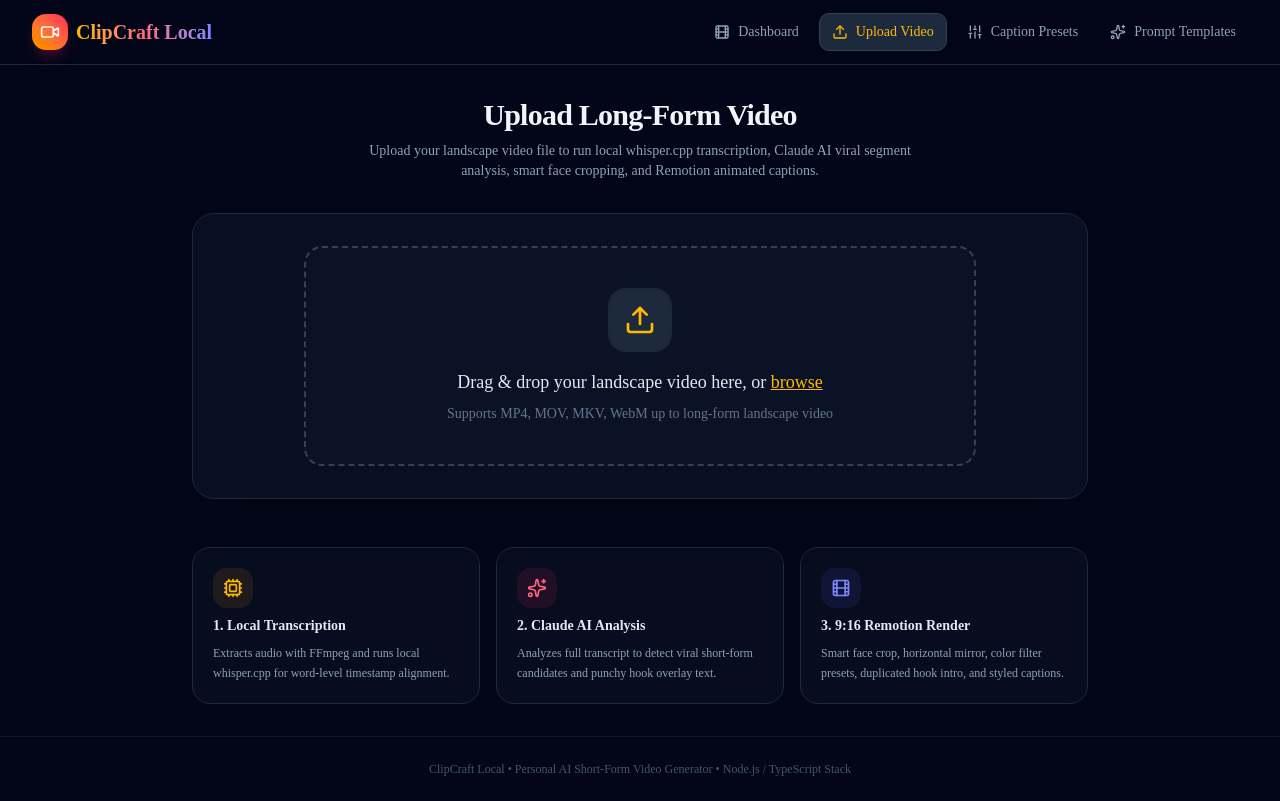
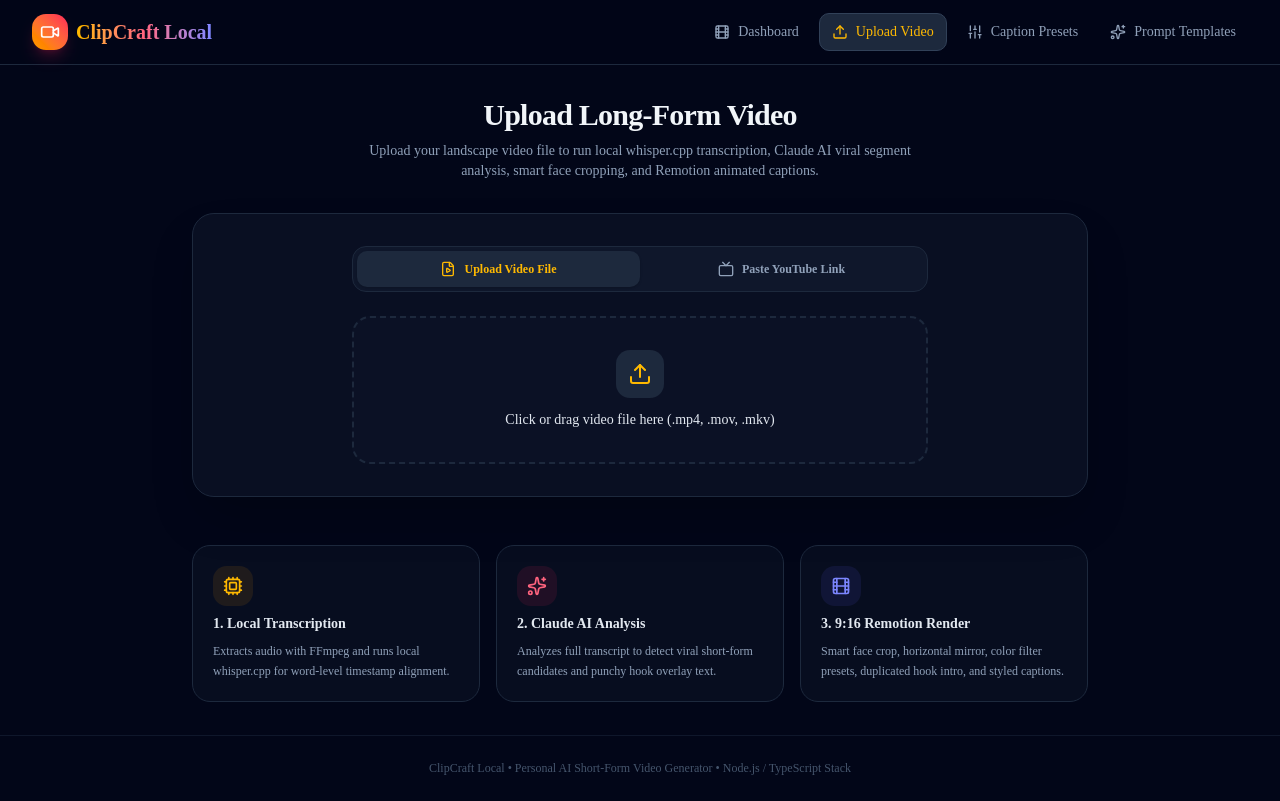
Before and after one commit to mohsinexpenses-creator/clipcraft-local, a Next.js app: page /upload in a window 1280 px wide. Built offline with nearby package versions, Linux system fonts and the light colour scheme.

Commit message:
Fix spawn ffmpeg ENOENT on Windows, add YouTube URL video input, and simplify UI
Co-authored-by: arena-agent <297053741+arena-agent@users.noreply.github.com>

```diff
--- a/app/api/upload/route.ts
+++ b/app/api/upload/route.ts
@@ -4,15 +4,30 @@
 import { saveVideo } from '@/lib/db';
 import { getVideoMetadata } from '@/lib/ffmpeg';
 import { transcribeVideo } from '@/lib/whisper';
+import { downloadYoutubeVideo } from '@/lib/youtube';
 import { VideoRecord } from '@/lib/types';
 
 export async function POST(request: Request) {
   try {
-    const formData = await request.formData();
-    const file = formData.get('file') as File | null;
+    const contentType = request.headers.get('content-type') || '';
 
-    if (!file) {
-      return NextResponse.json({ error: 'No video file provided' }, { status: 400 });
+    let file: File | null = null;
+    let youtubeUrl: string | null = null;
+
+    if (contentType.includes('multipart/form-data')) {
+      const formData = await request.formData();
+      file = formData.get('file') as File | null;
+      youtubeUrl = (formData.get('youtubeUrl') as string) || null;
+    } else if (contentType.includes('application/json')) {
+      const body = await request.json();
+      youtubeUrl = body.youtubeUrl || null;
+    }
+
+    if (!file && (!youtubeUrl || !youtubeUrl.trim())) {
+      return NextResponse.json(
+        { error: 'Please provide either a video file or a valid YouTube URL.' },
+        { status: 400 }
+      );
     }
 
     const videoId = `vid_${Date.now()}_${Math.random().toString(36).substring(7)}`;
@@ -22,29 +37,56 @@
     }
 
     const filePath = path.join(uploadsDir, 'original.mp4');
-    const bytes = await file.arrayBuffer();
-    const buffer = Buffer.from(bytes);
+    let originalName = 'Uploaded Video';
+    let fileSize = 0;
+    let duration = 0;
 
-    fs.writeFileSync(filePath, buffer);
+    if (youtubeUrl && youtubeUrl.trim()) {
+      console.log(`[API Upload] Processing YouTube URL: ${youtubeUrl}`);
+      try {
+        const ytInfo = await downloadYoutubeVideo(youtubeUrl.trim(), filePath);
+        originalName = ytInfo.title;
+        duration = ytInfo.duration;
 
-    console.log(`[API Upload] Saved video file ${file.name} to ${filePath} (${buffer.length} bytes)`);
+        if (fs.existsSync(filePath)) {
+          fileSize = fs.statSync(filePath).size;
+        }
+      } catch (err: any) {
+        console.error('[API Upload] YouTube download error:', err);
+        return NextResponse.json(
+          { error: `YouTube download failed: ${err.message || String(err)}` },
+          { status: 500 }
+        );
+      }
+    } else if (file) {
+      originalName = file.name;
+      const bytes = await file.arrayBuffer();
+      const buffer = Buffer.from(bytes);
+      fs.writeFileSync(filePath, buffer);
+      fileSize = buffer.length;
+      console.log(`[API Upload] Saved uploaded file ${file.name} (${fileSize} bytes)`);
+    }
 
-    // Get video metadata using FFmpeg
-    let metadata = { duration: 0, width: 1920, height: 1080, fps: 30 };
+    // Get metadata from FFmpeg
+    let metadata = { duration: duration || 0, width: 1920, height: 1080, fps: 30 };
     try {
-      metadata = await getVideoMetadata(filePath);
+      const ffmpegMeta = await getVideoMetadata(filePath);
+      if (ffmpegMeta.duration > 0) metadata.duration = ffmpegMeta.duration;
+      metadata.width = ffmpegMeta.width || 1920;
+      metadata.height = ffmpegMeta.height || 1080;
+      metadata.fps = ffmpegMeta.fps || 30;
     } catch (e) {
-      console.warn('[API Upload] Metadata extraction error:', e);
+      console.warn('[API Upload] FFmpeg metadata extraction warning:', e);
     }
 
     const videoRecord: VideoRecord = {
       _id: videoId,
-      originalName: file.name,
+      originalName,
       filePath,
       duration: metadata.duration,
       width: metadata.width,
       height: metadata.height,
-      fileSize: buffer.length,
+      fileSize,
       status: 'uploaded',
       createdAt: new Date().toISOString(),
       updatedAt: new Date().toISOString(),
@@ -62,7 +104,7 @@
   } catch (err: any) {
     console.error('[API Upload] Error uploading video:', err);
     return NextResponse.json(
-      { error: err.message || 'Failed to upload video' },
+      { error: err.message || 'Failed to process video' },
       { status: 500 }
     );
   }
@@ -79,7 +121,7 @@
       video.transcript = transcript;
       video.status = 'transcribed';
       await saveVideo(video);
-      console.log(`[Background Transcribe] Finished transcription for video ${videoId}. Segments: ${transcript.segments.length}`);
+      console.log(`[Background Transcribe] Finished transcription for video ${videoId}.`);
     }
   } catch (err) {
     console.error(`[Background Transcribe] Failed for video ${videoId}:`, err);
--- a/components/video-uploader.tsx
+++ b/components/video-uploader.tsx
@@ -2,14 +2,16 @@
 
 import React, { useState, useRef } from 'react';
 import { useRouter } from 'next/navigation';
-import { Upload, Film, Loader2, CheckCircle, AlertCircle } from 'lucide-react';
+import { Upload, Tv, Loader2, CheckCircle, AlertCircle, FileVideo } from 'lucide-react';
 
 export const VideoUploader = () => {
   const router = useRouter();
   const fileInputRef = useRef<HTMLInputElement>(null);
+
+  const [activeTab, setActiveTab] = useState<'file' | 'youtube'>('file');
   const [selectedFile, setSelectedFile] = useState<File | null>(null);
-  const [isUploading, setIsUploading] = useState(false);
-  const [uploadProgress, setUploadProgress] = useState(0);
+  const [youtubeUrl, setYoutubeUrl] = useState('');
+  const [isProcessing, setIsProcessing] = useState(false);
   const [statusMessage, setStatusMessage] = useState<string | null>(null);
   const [errorMessage, setErrorMessage] = useState<string | null>(null);
 
@@ -20,32 +22,17 @@
     }
   };
 
-  const handleDrop = (e: React.DragEvent<HTMLDivElement>) => {
-    e.preventDefault();
-    if (e.dataTransfer.files && e.dataTransfer.files[0]) {
-      const file = e.dataTransfer.files[0];
-      if (file.type.startsWith('video/')) {
-        setSelectedFile(file);
-        setErrorMessage(null);
-      } else {
-        setErrorMessage('Please upload a valid video file (.mp4, .mov, .mkv, .webm)');
-      }
-    }
-  };
-
-  const handleUpload = async () => {
+  const handleUploadFile = async () => {
     if (!selectedFile) return;
 
-    setIsUploading(true);
-    setUploadProgress(10);
-    setStatusMessage('Uploading video file to local storage...');
+    setIsProcessing(true);
+    setStatusMessage('Uploading video file...');
     setErrorMessage(null);
 
     try {
       const formData = new FormData();
       formData.append('file', selectedFile);
 
-      setUploadProgress(40);
       const res = await fetch('/api/upload', {
         method: 'POST',
         body: formData,
@@ -56,35 +43,89 @@
         throw new Error(errData.error || 'Upload failed');
       }
 
-      setUploadProgress(80);
-      setStatusMessage('Video saved! Starting audio extraction & transcription pipeline...');
+      const data = await res.json();
+      setStatusMessage('Upload complete! Redirecting to dashboard...');
+
+      setTimeout(() => {
+        router.push(`/?videoId=${data.video._id}`);
+      }, 1000);
+    } catch (err: any) {
+      console.error('Upload error:', err);
+      setErrorMessage(err.message || 'Failed to upload video');
+      setIsProcessing(false);
+    }
+  };
+
+  const handleProcessYoutube = async () => {
+    if (!youtubeUrl.trim()) return;
+
+    setIsProcessing(true);
+    setStatusMessage('Fetching video from YouTube...');
+    setErrorMessage(null);
+
+    try {
+      const res = await fetch('/api/upload', {
+        method: 'POST',
+        headers: { 'Content-Type': 'application/json' },
+        body: JSON.stringify({ youtubeUrl: youtubeUrl.trim() }),
+      });
+
+      if (!res.ok) {
+        const errData = await res.json();
+        throw new Error(errData.error || 'YouTube download failed');
+      }
 
       const data = await res.json();
-      const videoId = data.video._id;
-
-      setUploadProgress(100);
-      setStatusMessage('Upload complete! Redirecting to video dashboard...');
+      setStatusMessage('YouTube video fetched! Redirecting to dashboard...');
 
       setTimeout(() => {
-        router.push(`/?videoId=${videoId}`);
-      }, 1200);
+        router.push(`/?videoId=${data.video._id}`);
+      }, 1000);
     } catch (err: any) {
-      console.error('Upload error:', err);
-      setErrorMessage(err.message || 'Error uploading video file');
-      setIsUploading(false);
+      console.error('YouTube error:', err);
+      setErrorMessage(err.message || 'Failed to fetch YouTube video');
+      setIsProcessing(false);
     }
   };
 
   return (
-    <div className="w-full max-w-2xl mx-auto">
+    <div className="w-full max-w-xl mx-auto space-y-6">
+      {/* Tab Selector */}
+      <div className="flex rounded-xl bg-slate-900 p-1 border border-slate-800">
+        <button
+          onClick={() => { setActiveTab('file'); setErrorMessage(null); }}
+          className={`flex-1 flex items-center justify-center gap-2 py-2.5 rounded-lg text-xs font-bold transition ${
+            activeTab === 'file'
+              ? 'bg-slate-800 text-amber-400 shadow-sm'
+              : 'text-slate-400 hover:text-slate-200'
+          }`}
+        >
+          <FileVideo className="h-4 w-4" />
+          Upload Video File
+        </button>
+
+        <button
+          onClick={() => { setActiveTab('youtube'); setErrorMessage(null); }}
+          className={`flex-1 flex items-center justify-center gap-2 py-2.5 rounded-lg text-xs font-bold transition ${
+            activeTab === 'youtube'
+              ? 'bg-slate-800 text-red-400 shadow-sm'
+              : 'text-slate-400 hover:text-slate-200'
+          }`}
+        >
+          <Tv className="h-4 w-4" />
+          Paste YouTube Link
+        </button>
+      </div>
+
+      {/* Tab 1: File Dropzone */}
+      {activeTab === 'file' && (
+        <div className="space-y-4">
           <div
-        onDragOver={(e) => e.preventDefault()}
-        onDrop={handleDrop}
             onClick={() => fileInputRef.current?.click()}
-        className={`relative flex flex-col items-center justify-center rounded-2xl border-2 border-dashed p-10 text-center cursor-pointer transition-all ${
+            className={`flex flex-col items-center justify-center rounded-2xl border-2 border-dashed p-8 text-center cursor-pointer transition ${
               selectedFile
-            ? 'border-amber-500/50 bg-amber-500/5'
-            : 'border-slate-700 bg-slate-900/50 hover:border-slate-500 hover:bg-slate-900'
+                ? 'border-amber-500/60 bg-amber-500/5'
+                : 'border-slate-800 bg-slate-900/40 hover:border-slate-700'
             }`}
           >
             <input
@@ -95,61 +136,77 @@
               className="hidden"
             />
 
-        <div className="mb-4 flex h-16 w-16 items-center justify-center rounded-2xl bg-slate-800 text-amber-400 shadow-inner">
-          {selectedFile ? <Film className="h-8 w-8" /> : <Upload className="h-8 w-8" />}
+            <div className="mb-3 flex h-12 w-12 items-center justify-center rounded-xl bg-slate-800 text-amber-400">
+              <Upload className="h-6 w-6" />
             </div>
 
             {selectedFile ? (
               <div>
-            <p className="text-lg font-semibold text-slate-100">{selectedFile.name}</p>
-            <p className="text-sm text-slate-400 mt-1">
-              {(selectedFile.size / (1024 * 1024)).toFixed(1)} MB • Click to change file
+                <p className="text-sm font-semibold text-slate-100">{selectedFile.name}</p>
+                <p className="text-xs text-slate-400 mt-1">
+                  {(selectedFile.size / (1024 * 1024)).toFixed(1)} MB • Click to change
                 </p>
               </div>
             ) : (
               <div>
-            <p className="text-lg font-medium text-slate-200">
-              Drag & drop your landscape video here, or <span className="text-amber-400 underline">browse</span>
-            </p>
-            <p className="text-sm text-slate-500 mt-2">
-              Supports MP4, MOV, MKV, WebM up to long-form landscape video
+                <p className="text-sm font-medium text-slate-200">
+                  Click or drag video file here (.mp4, .mov, .mkv)
                 </p>
               </div>
             )}
           </div>
 
+          {selectedFile && !isProcessing && (
+            <button
+              onClick={handleUploadFile}
+              className="w-full py-3 rounded-xl bg-gradient-to-r from-amber-500 to-rose-500 text-white font-bold text-sm shadow-md hover:opacity-95 transition cursor-pointer"
+            >
+              Upload & Process Video
+            </button>
+          )}
+        </div>
+      )}
+
+      {/* Tab 2: YouTube URL Input */}
+      {activeTab === 'youtube' && (
+        <div className="space-y-4">
+          <div className="rounded-2xl border border-slate-800 bg-slate-900/40 p-6 space-y-3">
+            <label className="block text-xs font-semibold text-slate-300">
+              Paste YouTube Video URL
+            </label>
+            <input
+              type="text"
+              placeholder="https://www.youtube.com/watch?v=..."
+              value={youtubeUrl}
+              onChange={(e) => { setYoutubeUrl(e.target.value); setErrorMessage(null); }}
+              className="w-full rounded-xl bg-slate-950 border border-slate-800 p-3 text-xs text-slate-100 focus:border-red-500 focus:outline-none"
+            />
+          </div>
+
+          {youtubeUrl.trim() && !isProcessing && (
+            <button
+              onClick={handleProcessYoutube}
+              className="w-full py-3 rounded-xl bg-gradient-to-r from-red-500 to-amber-500 text-white font-bold text-sm shadow-md hover:opacity-95 transition cursor-pointer flex items-center justify-center gap-2"
+            >
+              <Tv className="h-4 w-4" />
+              Fetch YouTube Video
+            </button>
+          )}
+        </div>
+      )}
+
+      {/* Messages */}
       {errorMessage && (
-        <div className="mt-4 flex items-center gap-2 rounded-xl bg-rose-500/10 border border-rose-500/20 p-4 text-sm text-rose-400">
-          <AlertCircle className="h-5 w-5 shrink-0" />
+        <div className="flex items-center gap-2 rounded-xl bg-rose-500/10 border border-rose-500/20 p-3.5 text-xs text-rose-400">
+          <AlertCircle className="h-4 w-4 shrink-0" />
           <span>{errorMessage}</span>
         </div>
       )}
 
       {statusMessage && (
-        <div className="mt-4 flex items-center gap-2 rounded-xl bg-amber-500/10 border border-amber-500/20 p-4 text-sm text-amber-300">
-          {isUploading ? <Loader2 className="h-5 w-5 animate-spin text-amber-400" /> : <CheckCircle className="h-5 w-5 text-emerald-400" />}
+        <div className="flex items-center gap-2 rounded-xl bg-amber-500/10 border border-amber-500/20 p-3.5 text-xs text-amber-300">
+          {isProcessing ? <Loader2 className="h-4 w-4 animate-spin text-amber-400" /> : <CheckCircle className="h-4 w-4 text-emerald-400" />}
           <span>{statusMessage}</span>
-        </div>
-      )}
-
-      {isUploading && (
-        <div className="mt-4 w-full bg-slate-800 rounded-full h-2.5 overflow-hidden">
-          <div
-            className="bg-gradient-to-r from-amber-500 to-rose-500 h-2.5 rounded-full transition-all duration-300"
-            style={{ width: `${uploadProgress}%` }}
-          />
-        </div>
-      )}
-
-      {selectedFile && !isUploading && (
-        <div className="mt-6 flex justify-end">
-          <button
-            onClick={handleUpload}
-            className="flex items-center gap-2 px-6 py-3 rounded-xl bg-gradient-to-r from-amber-500 to-rose-500 text-white font-semibold shadow-lg shadow-rose-500/20 hover:opacity-95 transition cursor-pointer"
-          >
-            <Upload className="h-5 w-5" />
-            Upload & Transcribe Video
-          </button>
         </div>
       )}
     </div>
--- /dev/null
+++ b/lib/youtube.ts
@@ -0,0 +1,68 @@
+import ytdl from '@distube/ytdl-core';
+import fs from 'fs';
+import path from 'path';
+
+export interface YoutubeVideoInfo {
+  title: string;
+  duration: number; // in seconds
+  videoId: string;
+}
+
+export async function downloadYoutubeVideo(
+  youtubeUrl: string,
+  outputFilePath: string
+): Promise<YoutubeVideoInfo> {
+  console.log(`[YouTube Downloader] Validating YouTube URL: ${youtubeUrl}`);
+  if (!ytdl.validateURL(youtubeUrl)) {
+    throw new Error('Invalid YouTube URL provided.');
+  }
+
+  const info = await ytdl.getInfo(youtubeUrl);
+  const title = info.videoDetails.title || 'YouTube Video';
+  const duration = parseInt(info.videoDetails.lengthSeconds, 10) || 0;
+  const videoId = info.videoDetails.videoId;
+
+  const outputDir = path.dirname(outputFilePath);
+  if (!fs.existsSync(outputDir)) {
+    fs.mkdirSync(outputDir, { recursive: true });
+  }
+
+  console.log(`[YouTube Downloader] Downloading '${title}' (${duration}s) to ${outputFilePath}...`);
+
+  return new Promise((resolve, reject) => {
+    // Request combined audio/video MP4 stream (highest 720p/1080p format)
+    const stream = ytdl(youtubeUrl, {
+      quality: 'highestvideo',
+      filter: (format) => format.container === 'mp4' && !!format.hasVideo && !!format.hasAudio,
+    });
+
+    const fileStream = fs.createWriteStream(outputFilePath);
+
+    stream.pipe(fileStream);
+
+    stream.on('error', (err) => {
+      console.error('[YouTube Downloader] Stream error:', err);
+      // Fallback: try default highest format if filtered mp4 fails
+      const fallbackStream = ytdl(youtubeUrl, { quality: 'highest' });
+      const fallbackFileStream = fs.createWriteStream(outputFilePath);
+      fallbackStream.pipe(fallbackFileStream);
+
+      fallbackFileStream.on('finish', () => {
+        resolve({ title, duration, videoId });
+      });
+
+      fallbackStream.on('error', (fallbackErr) => {
+        reject(new Error(`Failed to download YouTube video: ${fallbackErr.message}`));
+      });
+    });
+
+    fileStream.on('finish', () => {
+      console.log(`[YouTube Downloader] Download completed for '${title}'`);
+      resolve({ title, duration, videoId });
+    });
+
+    fileStream.on('error', (err) => {
+      reject(new Error(`Failed to save video stream to disk: ${err.message}`));
+    });
+  });
+}
--- a/package.json
+++ b/package.json
@@ -13,6 +13,7 @@
     "@anthropic-ai/sdk": "^0.127.0",
     "@base-ui/react": "^1.8.0",
     "@deepgram/sdk": "^5.12.0",
+    "@distube/ytdl-core": "^4.16.12",
     "@ffmpeg-installer/ffmpeg": "^1.1.0",
     "@google/generative-ai": "^0.24.1",
     "@phosphor-icons/react": "^2.1.10",
```
Also changed, not shown: lib/ffmpeg.ts (+28 -9 lines), 1 other file (tests, documents, lock files or other folders). Lines whose indentation alone changed are shown as unchanged.
